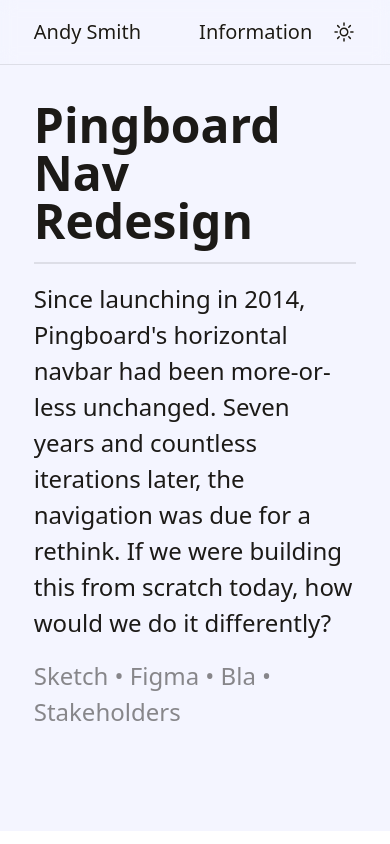
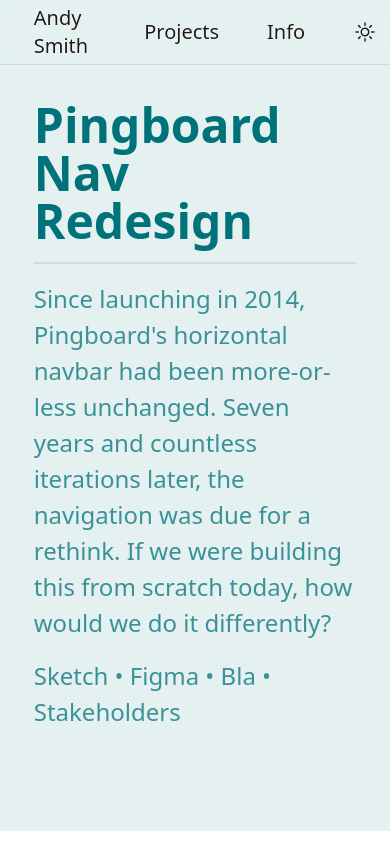
Before and after one commit to andyra/andysmith, a Next.js app: page /navigation in a window 390 px wide. Both pictures are taken after a click on the button 344 px from the left and 32 px from the top of the page. Shown: the top 844 px of the page. Built offline with nearby package versions, Linux system fonts and the light colour scheme.

Commit message:
Minimal footer

```diff
--- a/components/Content.jsx
+++ b/components/Content.jsx
@@ -1,9 +1,12 @@
 import cn from "classnames";
+import styled from "styled-components";
 
-const Content = ({ children, className, py = "py-vbig" }) => {
-  const classes = cn("px-vbig mx-auto", py, className);
+const StyledContent = styled.div``;
 
-  return <div className={classes}>{children}</div>;
-};
+const Content = ({ as, children, className, py = "py-vbig" }) => (
+  <StyledContent as={as} className={cn("px-vbig mx-auto", py, className)}>
+    {children}
+  </StyledContent>
+);
 
 export default Content;
--- a/components/Layout.jsx
+++ b/components/Layout.jsx
@@ -1,7 +1,7 @@
 import React from "react";
 import Head from "next/head";
 import cn from "classnames";
-import Footer from "components/Footer";
+import Content from "components/Content";
 import Nav from "components/Nav";
 import SkipLink from "components/SkipLink";
 
@@ -18,7 +18,9 @@
       <SkipLink />
       <Nav />
       <main id="main">{children}</main>
-      <Footer />
+      <Content as="footer" className="text-center text-xs" py="py-24">
+        Built with React and Next.js • View it on GitHub
+      </Content>
     </>
   );
 };
--- a/components/Nav.jsx
+++ b/components/Nav.jsx
@@ -9,27 +9,6 @@
 
 // Subcomponents
 // ----------------------------------------------------------------------------
-
-const ThemeSwitcher = () => {
-  const { theme, resolvedTheme, setTheme } = useTheme();
-
-  return (
-    <ClientOnly>
-      <button
-        className="flex items-center h-64 hover:text-tertiary transition"
-        onClick={() => {
-          setTheme(theme === "light" ? "dark" : "light");
-        }}
-      >
-        {resolvedTheme === "light" ? (
-          <SunIcon className="h-24 w-24" />
-        ) : (
-          <MoonIcon className="h-24 w-24" />
-        )}
-      </button>
-    </ClientOnly>
-  );
-};
 
 const NavLink = ({ href, className, children }) => {
   const router = useRouter();
@@ -43,7 +22,8 @@
     <Link href={href}>
       <a
         className={cn(
-          "flex items-center h-64 px-8 hover:text-tertiary font-medium transition",
+          "flex items-center h-64 px-24 hover:text-tertiary font-medium transition",
+          isCurrent && "text-tertiary",
           className
         )}
         {...attrs}
@@ -51,6 +31,27 @@
         {children}
       </a>
     </Link>
+  );
+};
+
+const ThemeSwitcher = () => {
+  const { theme, resolvedTheme, setTheme } = useTheme();
+
+  return (
+    <ClientOnly>
+      <button
+        className="flex items-center justify-center h-64 px-24 -mr-24 hover:text-tertiary transition"
+        onClick={() => {
+          setTheme(theme === "light" ? "dark" : "light");
+        }}
+      >
+        {resolvedTheme === "light" ? (
+          <SunIcon className="h-24 w-24" />
+        ) : (
+          <MoonIcon className="h-24 w-24" />
+        )}
+      </button>
+    </ClientOnly>
   );
 };
 
@@ -67,11 +68,12 @@
 
   return (
     <nav className={classes}>
-      <NavLink href="/" className="-ml-8">
+      <NavLink href="/" className="-ml-24">
         Andy Smith
       </NavLink>
-      <div className="flex items-center gap-12">
-        <NavLink href="/info">Information</NavLink>
+      <div className="flex items-center">
+        <NavLink href="/#projects">Projects</NavLink>
+        <NavLink href="/info">Info</NavLink>
         <ThemeSwitcher />
       </div>
       {/* Phony border offset so the mix-blend-mode doesn't goof with it */}
--- a/pages/_document.js
+++ b/pages/_document.js
@@ -3,7 +3,7 @@
 const Document = () => (
   <Html className="scroll-smooth" lang="en">
     <Head />
-    <body className="bg-ground font-base text-base text-primary">
+    <body className="bg-ground font-base text-base text-primary dark:antialiased">
       <Main />
       <NextScript />
     </body>
--- a/pages/index.jsx
+++ b/pages/index.jsx
@@ -101,7 +101,7 @@
 );
 
 const Projects = () => (
-  <section id="projects" className="bg-primary-05">
+  <section id="projects" className="bg-tertiary-05">
     <Content className="space-y-vbig max-w-screen-xl">
       <h2 className="font-extrabold text-3xl sm:text-5xl py-24">Projects</h2>
       <Divider />
--- a/pages/info.jsx
+++ b/pages/info.jsx
@@ -8,12 +8,12 @@
 // ----------------------------------------------------------------------------
 
 const Header = () => (
-  <header className="bg-secondary-25">
-    <Content className="flex items-center gap-48 max-w-screen-xl">
+  <Content as="header" className="max-w-screen-xl">
+    <div className="bg-primary-05 flex items-center gap-48 rounded">
       <figure className="rounded-full h-128 w-128 border-2 border-primary" />
       <div>
         <dl className="self-end grid grid-cols-[64px,1fr] gap-x-16 text-sm w-full xs:w-auto">
-          {CONTACT_INFO.map(item => (
+          {CONTACT_INFO.map((item) => (
             <React.Fragment key={item.label}>
               <dt className="font-medium">{item.label}</dt>
               <dd>
@@ -28,8 +28,8 @@
           ))}
         </dl>
       </div>
-    </Content>
-  </header>
+    </div>
+  </Content>
 );
 
 const TimeStamp = ({ hideDot, subtle, time }) => {
@@ -73,7 +73,7 @@
           <Divider />
           <ul className="flex flex-col gap-[2vw] relative sm:pl-96">
             <span className="absolute top-56 bottom-12 -left-16 sm:left-80 w-2 bg-primary opacity-10 -translate-x-1/2" />
-            {EXPERIENCE.map(item => (
+            {EXPERIENCE.map((item) => (
               <li key={item.company}>
                 <h3 className="flex items-baseline gap-12 font-bold text-lg mb-8 relative">
                   {item.company}
@@ -84,7 +84,7 @@
                 </h3>
                 {item.jobs && (
                   <ul className="space-y-16">
-                    {item.jobs.map(job => (
+                    {item.jobs.map((job) => (
                       <li className="relative" key={job.title}>
                         <h4 className="font-medium flex gap-12 items-baseline relative">
                           <Dot />
@@ -103,7 +103,7 @@
                 Not important, but…
               </h3>
               <ul className="opacity-50">
-                {MISC_JOBS.map(job => (
+                {MISC_JOBS.map((job) => (
                   <li key={job.title}>
                     <span className="font-medium relative">
                       <Dot color="default" />
@@ -155,7 +155,7 @@
 export async function getStaticProps(context) {
   return {
     props: {
-      metaTitle: "Info"
-    }
+      metaTitle: "Info",
+    },
   };
 }
--- a/pages/navigation/index.jsx
+++ b/pages/navigation/index.jsx
@@ -6,9 +6,9 @@
 const Navigation = () => {
   return (
     <>
-      <header className="space-y-[2vmax] py-[8vmax] bg-secondary-05">
+      <header className="space-y-[2vmax] py-[8vmax] bg-tertiary-10 text-tertiary-75">
         <Content className="max-w-screen-xl space-y-[2vmax]">
-          <h1 className="font-extrabold text-3xl md:text-5xl">
+          <h1 className="font-extrabold text-3xl md:text-5xl text-tertiary">
             Pingboard Nav Redesign
           </h1>
           <Divider />
@@ -18,9 +18,7 @@
             the navigation was due for a rethink. If we were building this from
             scratch today, how would we do it differently?
           </p>
-          <p className="text-lg opacity-50">
-            Sketch • Figma • Bla • Stakeholders
-          </p>
+          <p className="text-lg">Sketch • Figma • Bla • Stakeholders</p>
         </Content>
       </header>
       <Content className="max-w-screen-2xl space-y-vbig">
--- a/styles/default.css
+++ /dev/null
@@ -1,13 +0,0 @@
-html {
-  scroll-behavior: smooth;
-}
-
-html,
-body {
-  -moz-osx-font-smoothing: grayscale;
-  -webkit-font-smoothing: antialiased;
-  /* background-color: var(--ground); */
-  /* color: var(--primary); */
-  font-family: var(--font-sans);
-  font-size: var(--text-base);
-}
--- a/styles/globals.css
+++ b/styles/globals.css
@@ -29,16 +29,16 @@
   --secondary-10: hsla(235, 100%, 60%, 0.1);
   --secondary-05: hsla(235, 100%, 60%, 0.05);
 
-  --tertiary: hsla(22, 100%, 60%, 1);
-  --tertiary-75: hsla(22, 100%, 60%, 0.75);
-  --tertiary-50: hsla(22, 100%, 60%, 0.5);
-  --tertiary-25: hsla(22, 100%, 60%, 0.25);
-  --tertiary-10: hsla(22, 100%, 60%, 0.1);
-  --tertiary-05: hsla(22, 100%, 60%, 0.05);
+  --tertiary: hsla(184, 100%, 24%, 1);
+  --tertiary-75: hsla(184, 100%, 24%, 0.75);
+  --tertiary-50: hsla(184, 100%, 24%, 0.5);
+  --tertiary-25: hsla(184, 100%, 24%, 0.25);
+  --tertiary-10: hsla(184, 100%, 24%, 0.1);
+  --tertiary-05: hsla(184, 100%, 24%, 0.05);
 }
 
 .dark {
-  --ground: hsla(262, 8%, 10%, 1);
+  --ground: hsla(262, 8%, 8%, 1);
   --ground-75: hsla(262, 8%, 10%, 0.75);
   --ground-50: hsla(262, 8%, 10%, 0.5);
   --ground-25: hsla(262, 8%, 10%, 0.25);
@@ -59,12 +59,12 @@
   --secondary-10: hsla(235, 100%, 70%, 0.1);
   --secondary-05: hsla(235, 100%, 70%, 0.05);
 
-  --tertiary: hsla(36, 100%, 60%, 1);
-  --tertiary-75: hsla(36, 100%, 60%, 0.75);
-  --tertiary-50: hsla(36, 100%, 60%, 0.5);
-  --tertiary-25: hsla(36, 100%, 60%, 0.25);
-  --tertiary-10: hsla(36, 100%, 60%, 0.1);
-  --tertiary-05: hsla(36, 100%, 60%, 0.05);
+  --tertiary: hsla(184, 48%, 48%, 1);
+  --tertiary-75: hsla(184, 48%, 48%, 0.75);
+  --tertiary-50: hsla(184, 48%, 48%, 0.5);
+  --tertiary-25: hsla(184, 48%, 48%, 0.25);
+  --tertiary-10: hsla(184, 48%, 48%, 0.1);
+  --tertiary-05: hsla(184, 48%, 48%, 0.05);
 }
 
 @tailwind base;
```
